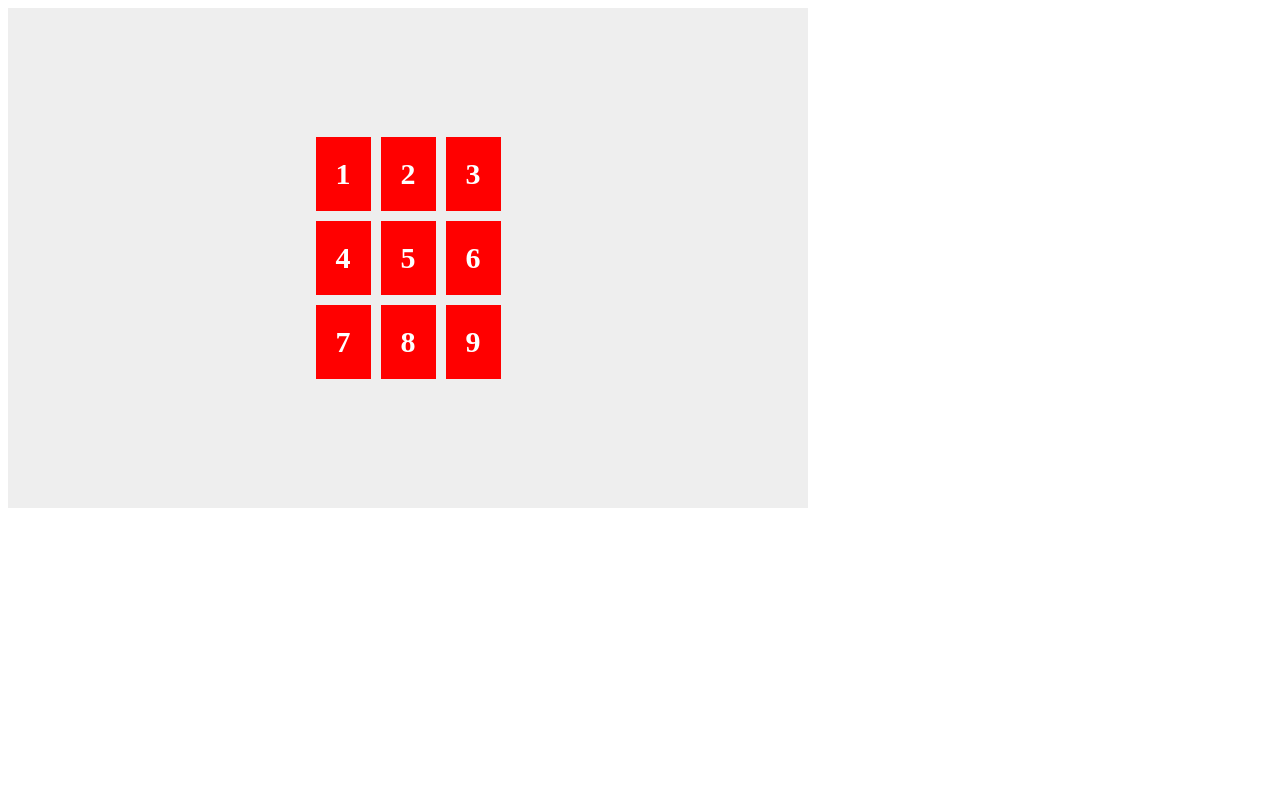
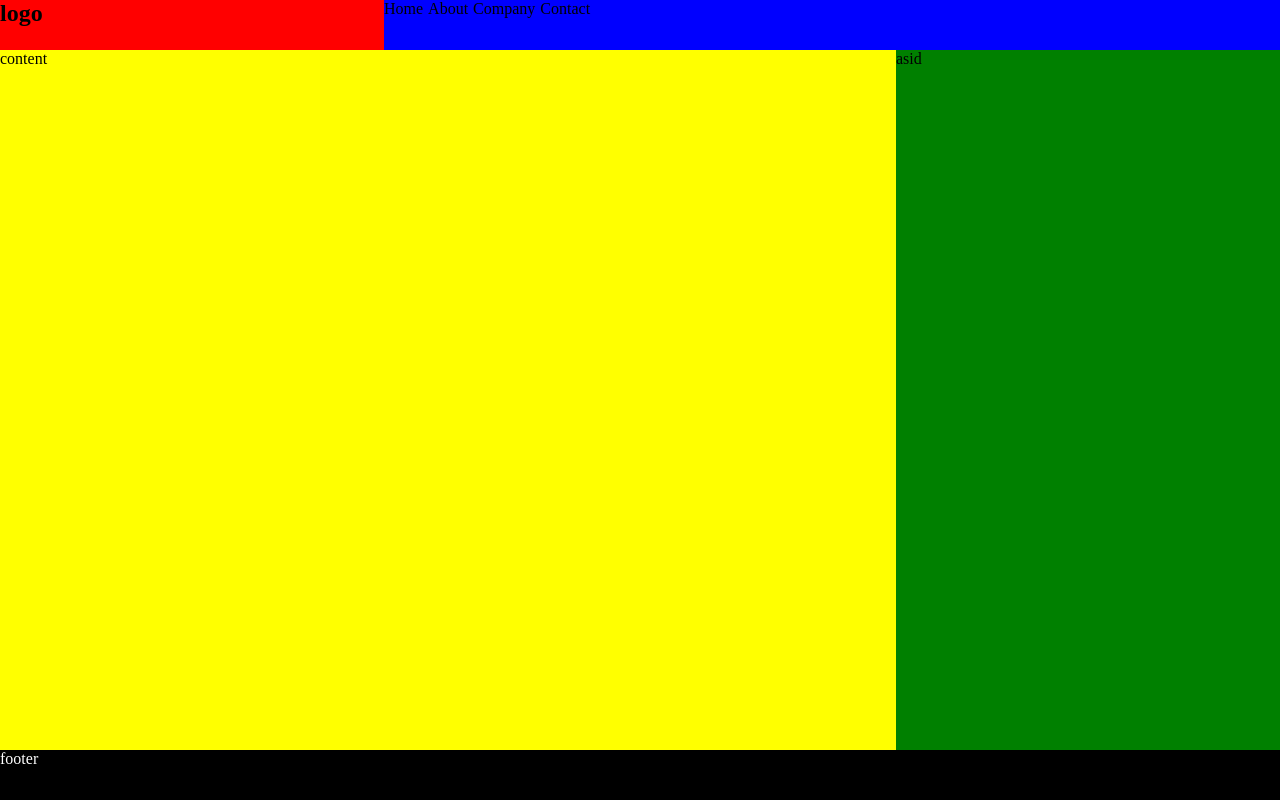
Before and after one commit to mohamedmehdawy/trains, a plain HTML site: page grid/index.html in a window 1280 px wide. Drawn offline with Linux system fonts and the light colour scheme.

Commit message:
learn grid areas'

```diff
--- a/grid/index.html
+++ b/grid/index.html
@@ -8,15 +8,19 @@
         <title>grid</title>
     </head>
     <body>
-        <section class="parent">
-            <div>1</div>
-            <div>2</div>
-            <div>3</div>
-            <div>4</div>
-            <div>5</div>
-            <div>6</div>
-            <div>7</div>
-            <div>8</div>
-            <div>9</div>
+        <section class="page">
+            <h2>logo</h2>
+            <nav>
+                <ul>
+                    <li>Home</li>
+                    <li>About</li>
+                    <li>Company</li>
+                    <li>Contact</li>
+                </ul>
+            </nav>
+            <section class="content">content</section>
+            <aside>asid</aside>
+            <footer>footer</footer>
+        </section>
     </body>
 </html>
--- a/grid/style/master.css
+++ b/grid/style/master.css
@@ -1,23 +1,47 @@
 * {
     box-sizing: border-box;
+    padding: 0;
+    margin: 0;
 }
 
-.parent {
-    background: #eee;
-    width: 800px;
-    height: 500px;
+.page {
+    height: 100vh;
     display: grid;
-    grid-template-columns: repeat(3, auto);
-    grid-template-rows: repeat(3, auto);
-    gap: 10px;
-    justify-content: center;
-    align-content: center;
+    grid-template-columns: repeat(10, 1fr);
+    grid-template-rows: 50px auto 50px;
+    grid-template-areas:
+        "logo logo logo nav nav nav nav nav nav nav"
+        "cont cont cont cont cont cont cont side side side"
+        "foot foot foot foot foot foot foot foot foot foot "
+    ;
+}
+.page h2 {
+    grid-area: logo;
+    background: red;
+}
+.page nav {
+    grid-area: nav;
+    background: blue;
+}
+.page nav ul {
+    list-style: none;
+    display: flex;
+}
+.page nav ul li{
+    margin-right: 5px;
 }
 
-.parent div {
-    background: red;
-    color: white;
-    padding: 20px;
-    font-size: 30px;
-    font-weight: bold;
+.page .content {
+    grid-area: cont;
+    background: yellow;
 }
+.page aside {
+    grid-area: side;
+    background: green;
+}
+
+.page footer {
+    grid-area: foot;
+    background: black;
+    color: #fff;
+}
```
